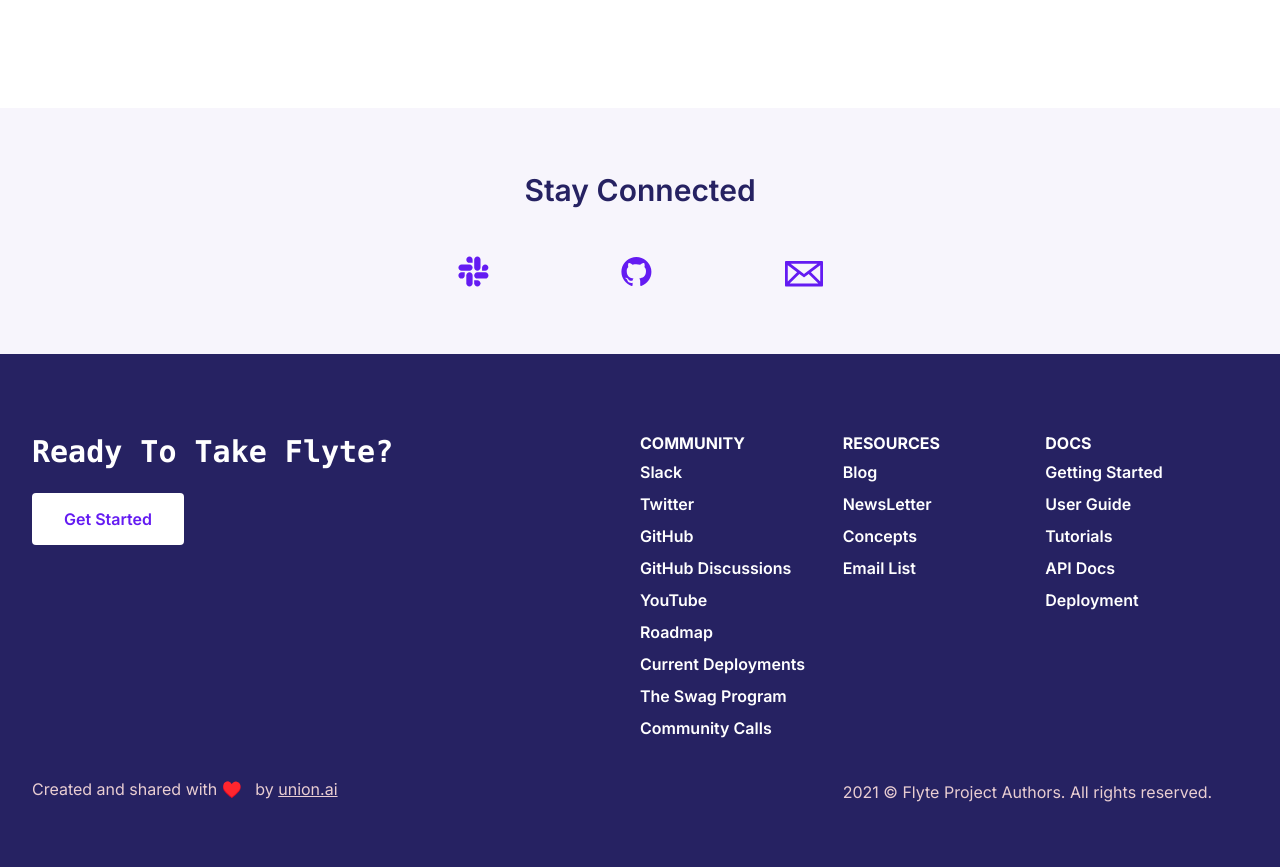
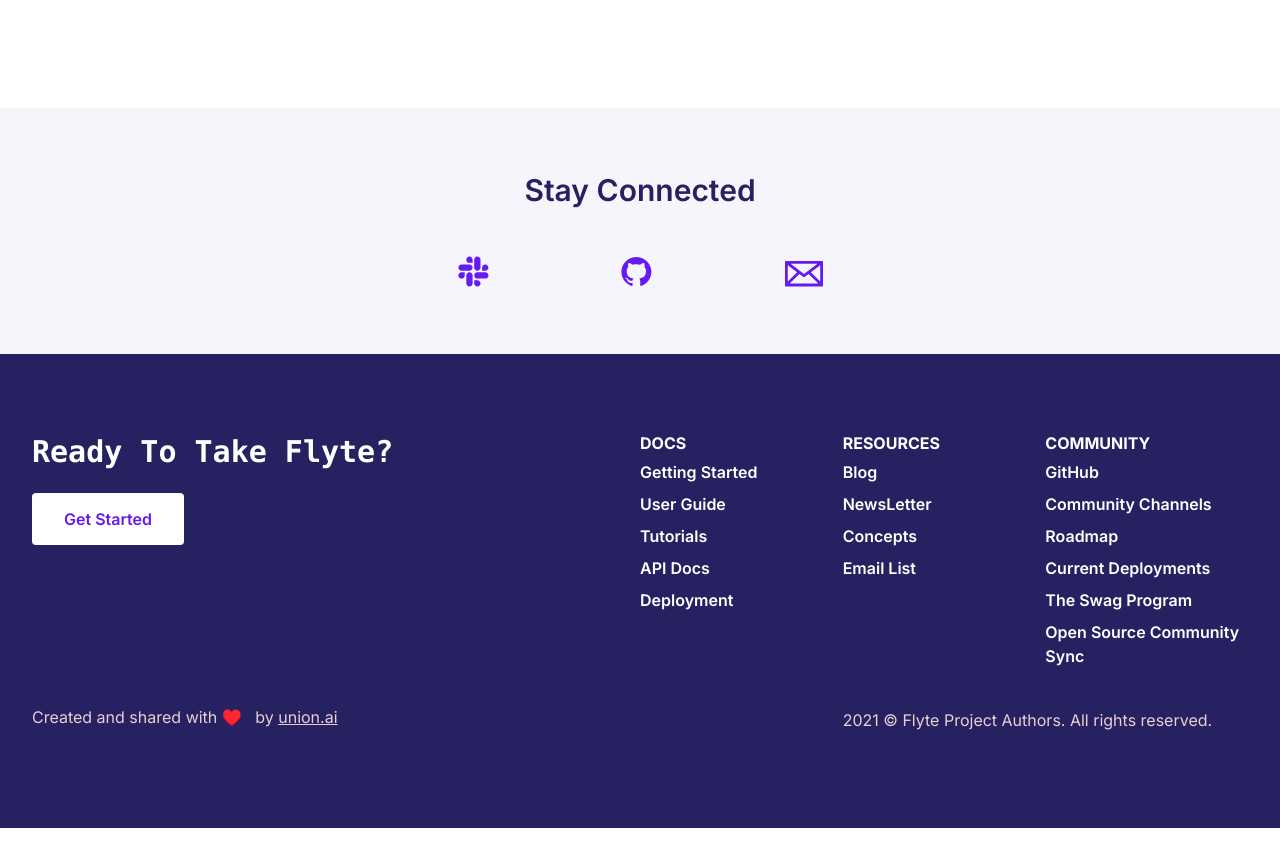
Before and after one commit to flyteorg/flyteorg.github.io, a Jekyll site: the page built from index.html, in a window 1280 px wide and 900 px high, scrolled down 7099 px. Shown: the top 867 px of the window. Built offline with Jekyll 4.4.1, drawn with Linux system fonts in a browser that asks for light colours; nearby versions of some CDN libraries; comment, search, counter and statistics services are not loaded; after the commit the page ends 7927 px from its top, so only the background shows below that; part of the change alters nothing that is shown; some of the changed text lies outside the part shown.

Commit message:
Home page Community tab
Signed-off-by: Samhita Alla <aallasamhita@gmail.com>

```diff
--- a/_config.yml
+++ b/_config.yml
@@ -20,6 +20,7 @@ slack: "https://slack.flyte.org"
 discussions: "https://github.com/flyteorg/flyte/discussions"
 youtube: "https://www.youtube.com/channel/UCNduEoLOToNo3nFVly-vUTQ/playlists"
 community_syncup: "https://www.addevent.com/calendar/kE355955"
+community_channels: "https://docs.flyte.org/en/latest/community/index.html"
 office_hour_morning: "https://www.addevent.com/event/zF10349020/"
 office_hour_evening: "https://www.addevent.com/event/dQ10349168/"
 newsletter: "https://www.getrevue.co/profile/flyte"
--- a/_includes/footer.html
+++ b/_includes/footer.html
@@ -12,105 +12,6 @@
           class="btn bg-white text-purple-darkest hover:bg-pink hover:text-purple-black rounded"
           >Get Started</a
         >
-      </div>
-      <div class="w-1/2 sm:w-1/2 md:w-1/6 h-auto sm:mt-0 mt-8">
-        <div class="mb-2 text-body font-bold uppercase">Community</div>
-        <ul class="list-reset text-base leading-normal">
-          <li class="my-2">
-            <a
-              class="link-white hover:border-purple-lightest"
-              href="{{ site.slack }}"
-              >Slack</a
-            >
-          </li>
-          <li class="my-2">
-            <a
-              class="link-white hover:border-purple-lightest"
-              href="{{ site.github }}"
-              >Twitter</a
-            >
-          </li>
-          <li class="my-2">
-            <a
-              class="link-white hover:border-purple-lightest"
-              href="{{ site.twitter }}"
-              >GitHub</a
-            >
-          </li>
-          <li class="my-2">
-            <a
-              class="link-white hover:border-purple-lightest"
-              href="{{ site.discussions }}"
-              >GitHub Discussions</a
-            >
-          </li>
-          <li class="my-2">
-            <a
-              class="link-white hover:border-purple-lightest"
-              href="{{ site.youtube }}"
-              >YouTube</a
-            >
-          </li>
-          <li class="my-2">
-            <a
-              class="link-white hover:border-purple-lightest"
-              href="{{ site.roadmap }}"
-              >Roadmap</a
-            >
-          </li>
-          <li class="my-2">
-            <a
-              class="link-white hover:border-purple-lightest"
-              href="{{ site.deployments }}"
-              >Current Deployments</a
-            >
-          </li>
-          <li class="my-2">
-            <a class="link-white hover:border-purple-lightest" href="/swag"
-              >The Swag Program</a
-            >
-          </li>
-          <li class="my-2">
-            <a
-              class="link-white hover:border-purple-lightest"
-              href="{{ site.community_syncup }}"
-              >Community Calls</a
-            >
-          </li>
-        </ul>
-      </div>
-      <div class="w-1/2 sm:w-1/2 md:w-1/6 h-auto sm:mt-0 mt-8">
-        <div class="mb-2 text-body font-bold uppercase">Resources</div>
-        <ul class="list-reset text-base leading-normal">
-          <li class="my-2">
-            <a
-              class="link-white hover:border-purple-lightest"
-              href="{{ site.blog }}"
-              >Blog</a
-            >
-          </li>
-          <li class="my-2">
-            <a
-              class="link-white hover:border-purple-lightest"
-              href="{{ site.newsletter }}"
-              >NewsLetter</a
-            >
-          </li>
-          <li class="my-2">
-            <a
-              class="link-white hover:border-purple-lightest"
-              href="{{ site.concepts }}"
-              >Concepts</a
-            >
-          </li>
-          <li class="my-2">
-            <a
-              class="link-white hover:border-purple-lightest"
-              href="{{ site.email_list }}"
-              >Email List</a
-            >
-          </li>
-        </ul>
       </div>
       <div class="w-1/2 sm:w-1/2 md:w-1/6 h-auto sm:mt-0 mt-8">
         <div class="mb-2 text-body font-bold uppercase">Docs</div>
@@ -152,6 +53,84 @@
           </li>
         </ul>
       </div>
+      <div class="w-1/2 sm:w-1/2 md:w-1/6 h-auto sm:mt-0 mt-8">
+        <div class="mb-2 text-body font-bold uppercase">Resources</div>
+        <ul class="list-reset text-base leading-normal">
+          <li class="my-2">
+            <a
+              class="link-white hover:border-purple-lightest"
+              href="{{ site.blog }}"
+              >Blog</a
+            >
+          </li>
+          <li class="my-2">
+            <a
+              class="link-white hover:border-purple-lightest"
+              href="{{ site.newsletter }}"
+              >NewsLetter</a
+            >
+          </li>
+          <li class="my-2">
+            <a
+              class="link-white hover:border-purple-lightest"
+              href="{{ site.concepts }}"
+              >Concepts</a
+            >
+          </li>
+          <li class="my-2">
+            <a
+              class="link-white hover:border-purple-lightest"
+              href="{{ site.email_list }}"
+              >Email List</a
+            >
+          </li>
+        </ul>
+      </div>
+      <div class="w-1/2 sm:w-1/2 md:w-1/6 h-auto sm:mt-0 mt-8">
+        <div class="mb-2 text-body font-bold uppercase">Community</div>
+        <ul class="list-reset text-base leading-normal">
+          <li class="my-2">
+            <a
+              class="link-white hover:border-purple-lightest"
+              href="{{ site.twitter }}"
+              >GitHub</a
+            >
+          </li>
+          <li class="my-2">
+            <a
+              class="link-white hover:border-purple-lightest"
+              href="{{ site.community_channels }}"
+              >Community Channels</a
+            >
+          </li>
+          <li class="my-2">
+            <a
+              class="link-white hover:border-purple-lightest"
+              href="{{ site.roadmap }}"
+              >Roadmap</a
+            >
+          </li>
+          <li class="my-2">
+            <a
+              class="link-white hover:border-purple-lightest"
+              href="{{ site.deployments }}"
+              >Current Deployments</a
+            >
+          </li>
+          <li class="my-2">
+            <a class="link-white hover:border-purple-lightest" href="/swag"
+              >The Swag Program</a
+            >
+          </li>
+          <li class="my-2">
+            <a
+              class="link-white hover:border-purple-lightest"
+              href="{{ site.community_syncup }}"
+              >Open Source Community Sync</a
+            >
+          </li>
+        </ul>
+      </div>
     </div>
     <div class="flex flex-wrap sm:flex-no-wrap mb-4 mt-4 md:mt-8 lg:mt-mt-10">
       <div class="w-full sm:w-1/2 lg:w-4/6 h-auto text-pink mb-3 sm:mb-0">
--- a/_includes/navbar.html
+++ b/_includes/navbar.html
@@ -333,7 +333,7 @@
           <a
             class="block px-4 py-2 mt-2 text-sm font-semibold bg-transparent rounded-lg lg:mt-1 hover:text-gray-900 focus:text-gray-900 hover:bg-gray-200 focus:bg-gray-200 focus:outline-none focus:shadow-outline"
             href="{{ site.community_syncup }}"
-            >Community Calls</a
+            >Open Source Community Sync</a
           >
           <div
             @mouseover.away="open = false"
--- a/index.html
+++ b/index.html
@@ -69,6 +69,28 @@ title: Flyte
           </div>
         </a>
         <a
+          href="https://blog.flyte.org/from-incubation-to-graduation-and-beyond"
+          target="_blank"
+        >
+          <div class="max-w-sm w-full lg:max-w-full lg:flex">
+            <div
+              class="bg-carousel shadow-inner rounded-xl flex flex-col leading-normal lg:h-96 md:h-96 sm:h-80 h-80 w-full"
+            >
+              <img src="{{ "/assets/images/carousel/graduation_blog.webp" | prepend:
+              site.url }}" class="object-cover p-1 h-48 sm:h-48 md:h-52
+              rounded-xl">
+              <div class="p-4">
+                <span class="badge">Blog</span>
+              </div>
+              <div
+                class="font-bold text-sm sm:text-sm md:text-lg lg:text-xl text-white px-4 card-title"
+              >
+                From Incubation to Graduation, and Beyond: FlytePath
+              </div>
+            </div>
+          </div>
+        </a>
+        <a
           href="https://blog.flyte.org/how-opta-makes-deploying-flyte-much-easier"
           target="_blank"
         >
@@ -112,33 +134,6 @@ title: Flyte
             </div>
           </div>
         </a>
-        <!--card 6: blog (uncomment here, from <a> to </a>)-->
-        <a
-          href="https://blog.flyte.org/building-a-weather-forecasting-application-with-flyte-pandera-and-streamlit"
-          target="_blank"
-        >
-          <div class="max-w-sm w-full lg:max-w-full lg:flex">
-            <div
-              class="bg-carousel shadow-inner rounded-xl flex flex-col leading-normal lg:h-96 md:h-96 sm:h-80 h-80 w-full"
-            >
-              <img src="{{
-              "/assets/images/carousel/weather_forecasting_blog.webp" | prepend:
-              site.url }}" class="object-cover p-1 h-48 sm:h-48 md:h-52
-              rounded-xl">
-              <div class="p-4">
-                <span class="badge">Blog</span>
-              </div>
-              <div
-                class="font-bold text-sm sm:text-sm md:text-lg lg:text-xl text-white card-title px-4"
-              >
-                Building a Weather Forecasting Application with Flyte, Pandera,
-                and Streamlit
-              </div>
-            </div>
-          </div>
-        </a>
-        <!--end of card 6-->
-        <!--card 1-->
         <a href="https://www.youtube.com/watch?v=h3oKwm4L1yE" target="_blank">
           <div class="max-w-sm w-full lg:max-w-full lg:flex">
             <div
@@ -158,8 +153,6 @@ title: Flyte
             </div>
           </div>
         </a>
-        <!--end of card 1-->
-        <!--end of cards-->
       </div>
     </div>
   </div>
@@ -1925,7 +1918,7 @@ title: Flyte
             />
           </svg>
         </a>
-        <a href="{{ site.email }}" class="inline-block mx-6 sm:mx-8 lg:mx-16">
+        <a href="{{ site.email_list }}" class="inline-block mx-6 sm:mx-8 lg:mx-16">
           <svg
             width="38"
             height="26"
```
Also changed, not shown: assets/images/carousel/graduation_blog.webp (added).
